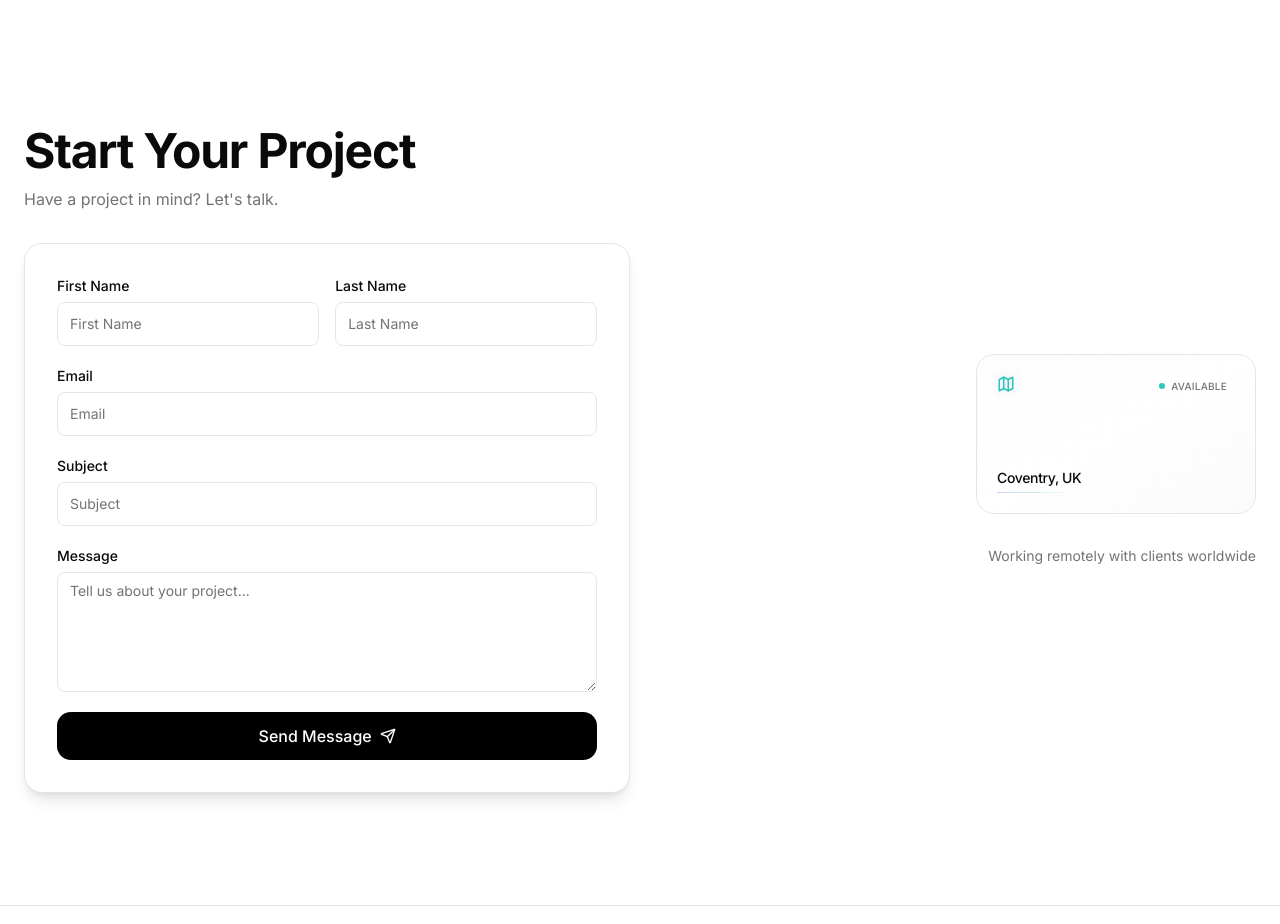
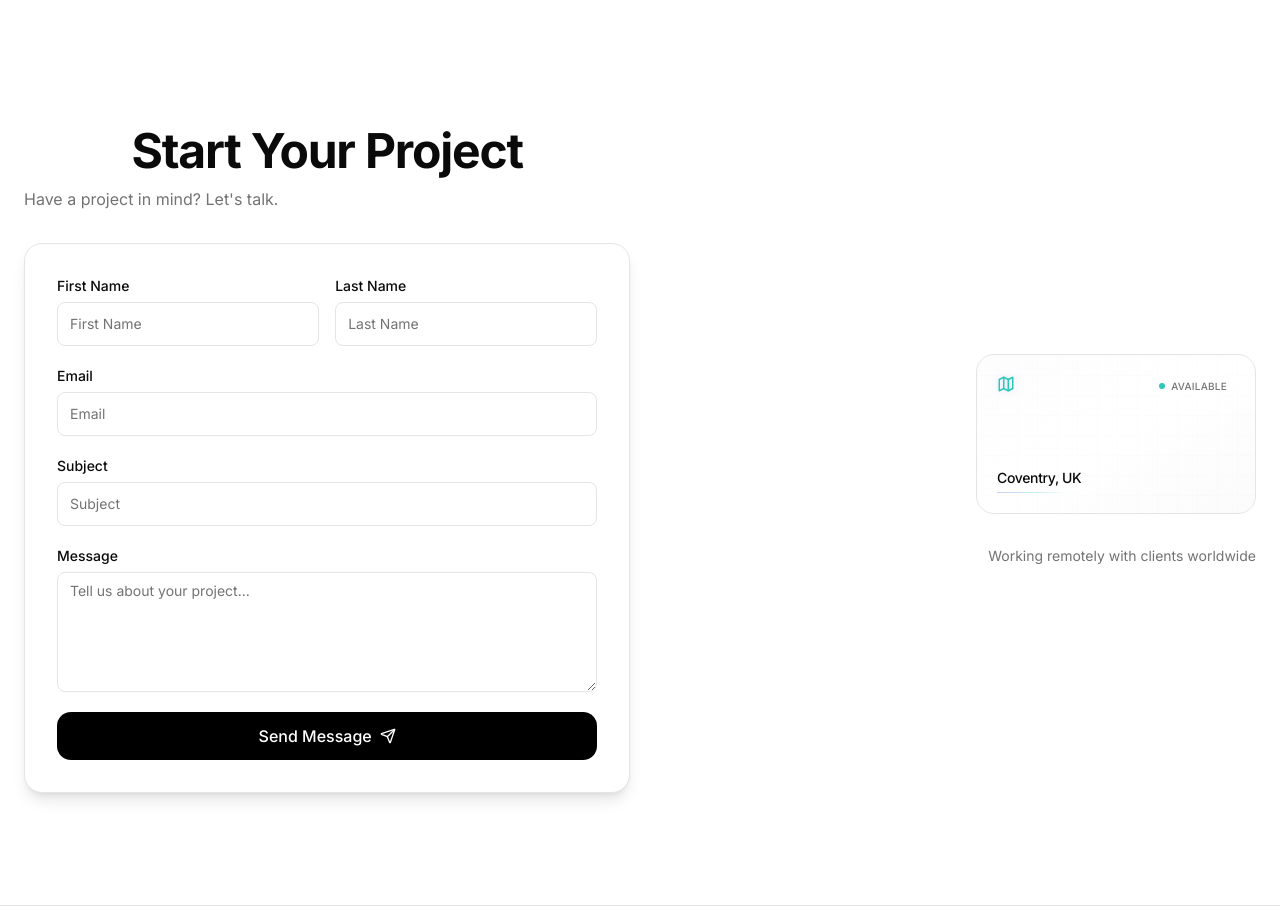
Before and after one commit to j1kn/Morrix-Labs, a Next.js app: page / in a window 1280 px wide. Shown: the part 4520-5444 px from the top of the page. Built offline with nearby package versions, Linux system fonts and the light colour scheme; grey boxes are pictures that could not be loaded.

Commit message:
Center Start Your Project heading

```diff
--- a/components/blocks/contact-section.tsx
+++ b/components/blocks/contact-section.tsx
@@ -10,7 +10,7 @@
         <div className="flex flex-col lg:flex-row justify-between gap-10 lg:gap-16 xl:gap-20">
           <div className="w-full lg:w-1/2">
             <div className="mb-6 md:mb-8 text-center lg:text-left">
-              <h2 className="text-2xl sm:text-3xl md:text-4xl lg:text-5xl font-bold tracking-tight">
+              <h2 className="text-2xl sm:text-3xl md:text-4xl lg:text-5xl font-bold tracking-tight text-center">
                 Start Your Project
               </h2>
               <p className="text-muted-foreground mt-3 text-sm sm:text-base">
```
